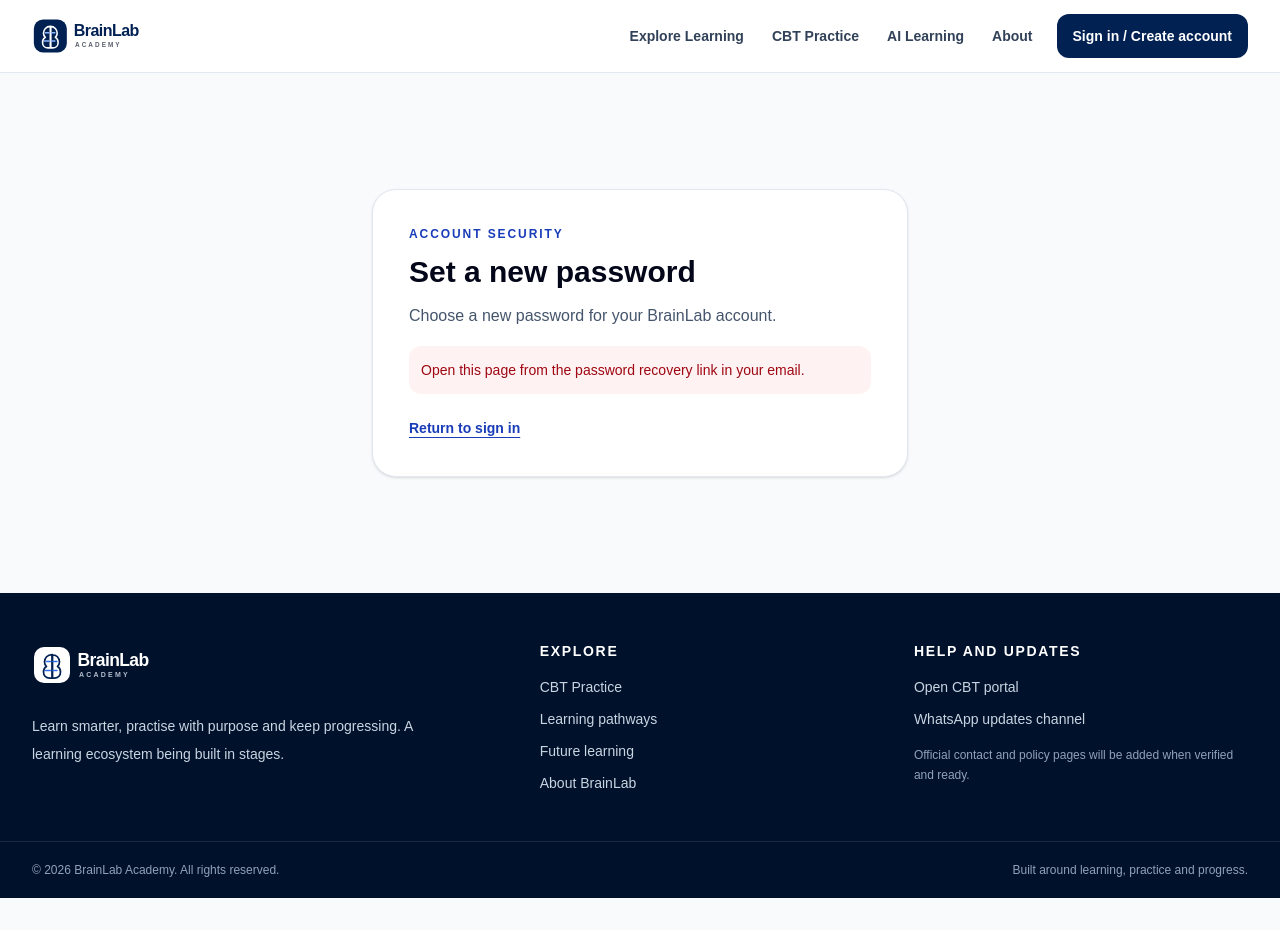
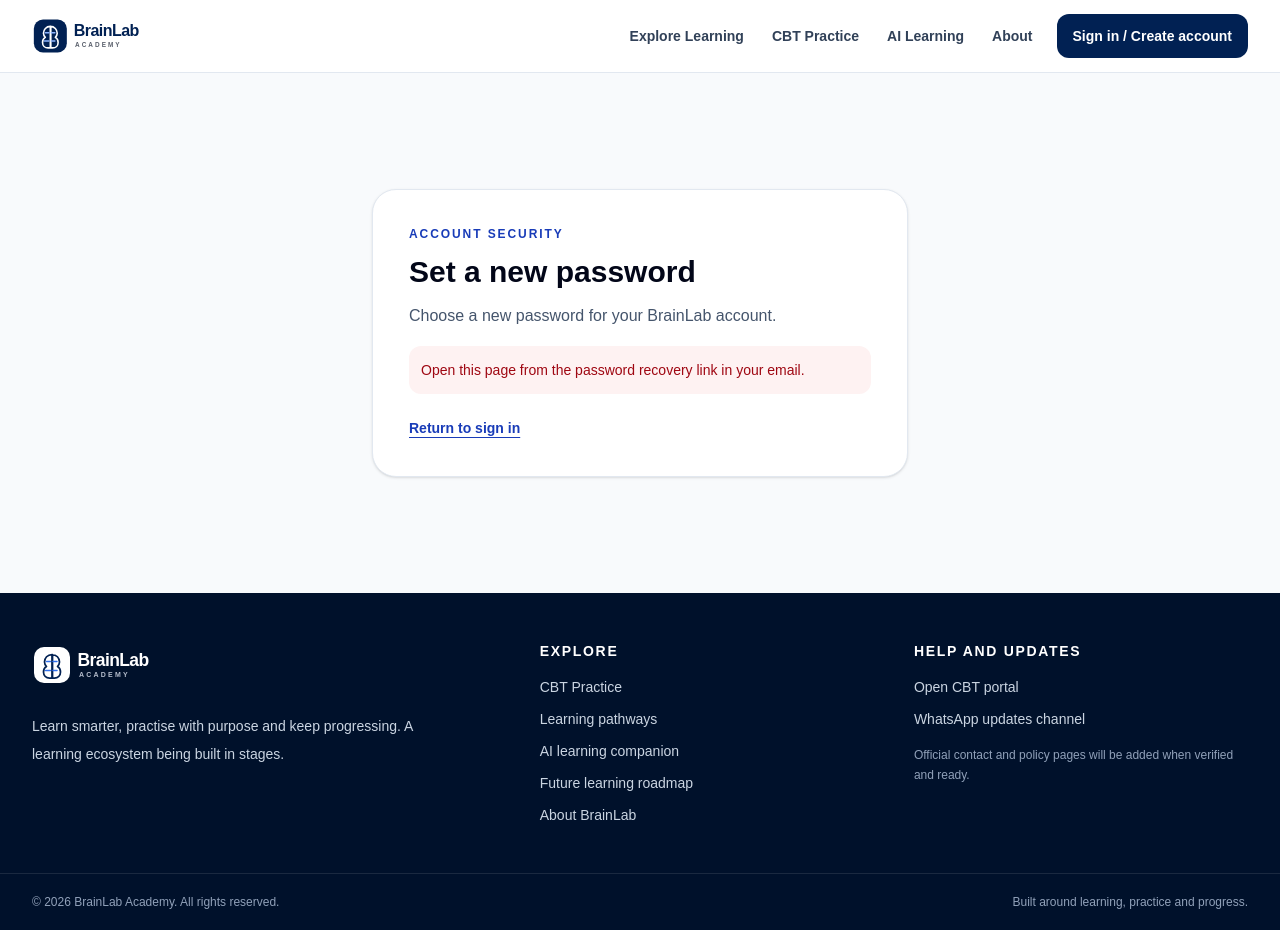
Before and after one commit to JAVABOI05/BRAINLAB-EXAM-CBT, a Next.js app: page /auth/reset-password in a window 1280 px wide. Before the commit the page ends 898 px from the top, so only its background shows below. Built offline with nearby package versions, Linux system fonts and the light colour scheme; no server answers.

Commit message:
Add AI learning page to public footer

```diff
--- a/app/components/BrandFooter.tsx
+++ b/app/components/BrandFooter.tsx
@@ -18,7 +18,8 @@ export default function BrandFooter() {
           <ul className="mt-4 space-y-3 text-sm text-slate-300">
             <li><Link className="hover:text-white" href="/login">CBT Practice</Link></li>
             <li><Link className="hover:text-white" href="/#learning-paths">Learning pathways</Link></li>
-            <li><Link className="hover:text-white" href="/#future-learning">Future learning</Link></li>
+            <li><Link className="hover:text-white" href="/ai-learning">AI learning companion</Link></li>
+            <li><Link className="hover:text-white" href="/#future-learning">Future learning roadmap</Link></li>
             <li><Link className="hover:text-white" href="/about">About BrainLab</Link></li>
           </ul>
         </div>
```
